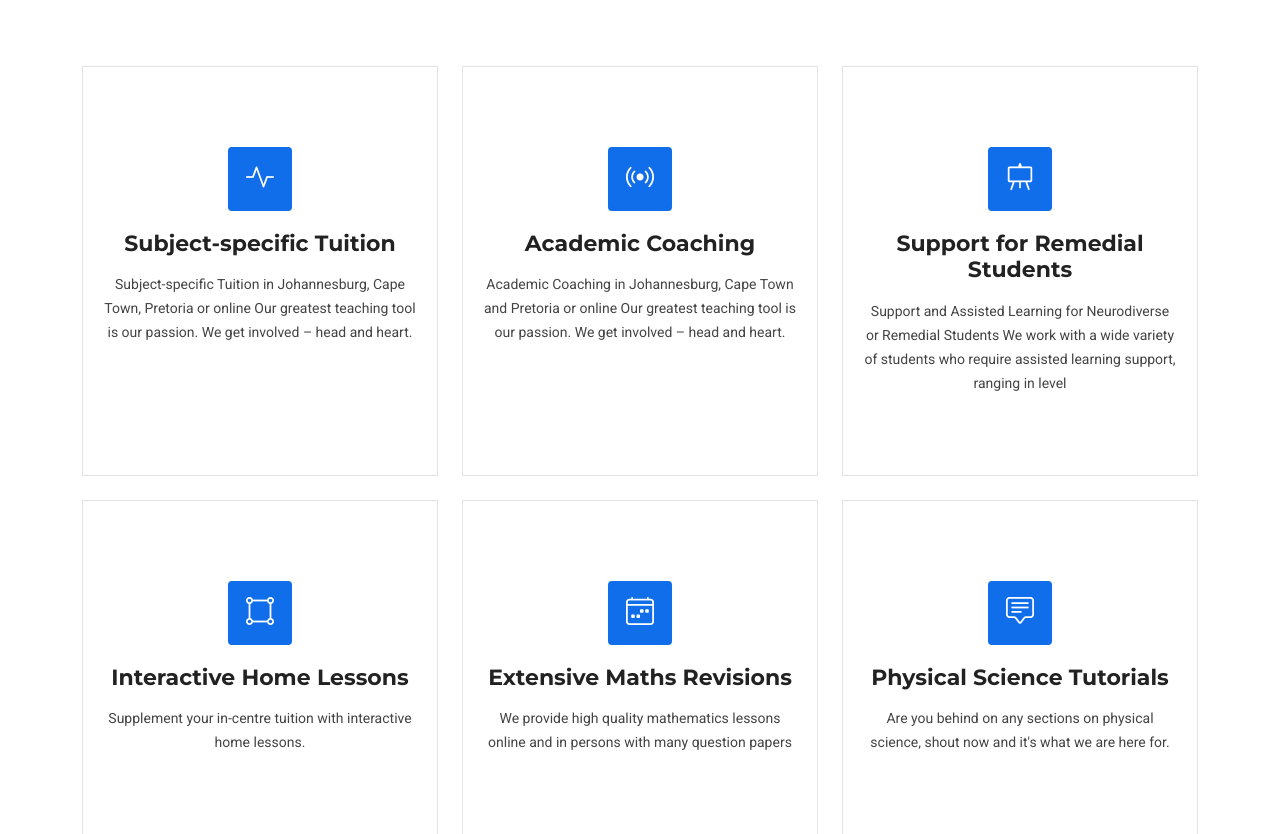
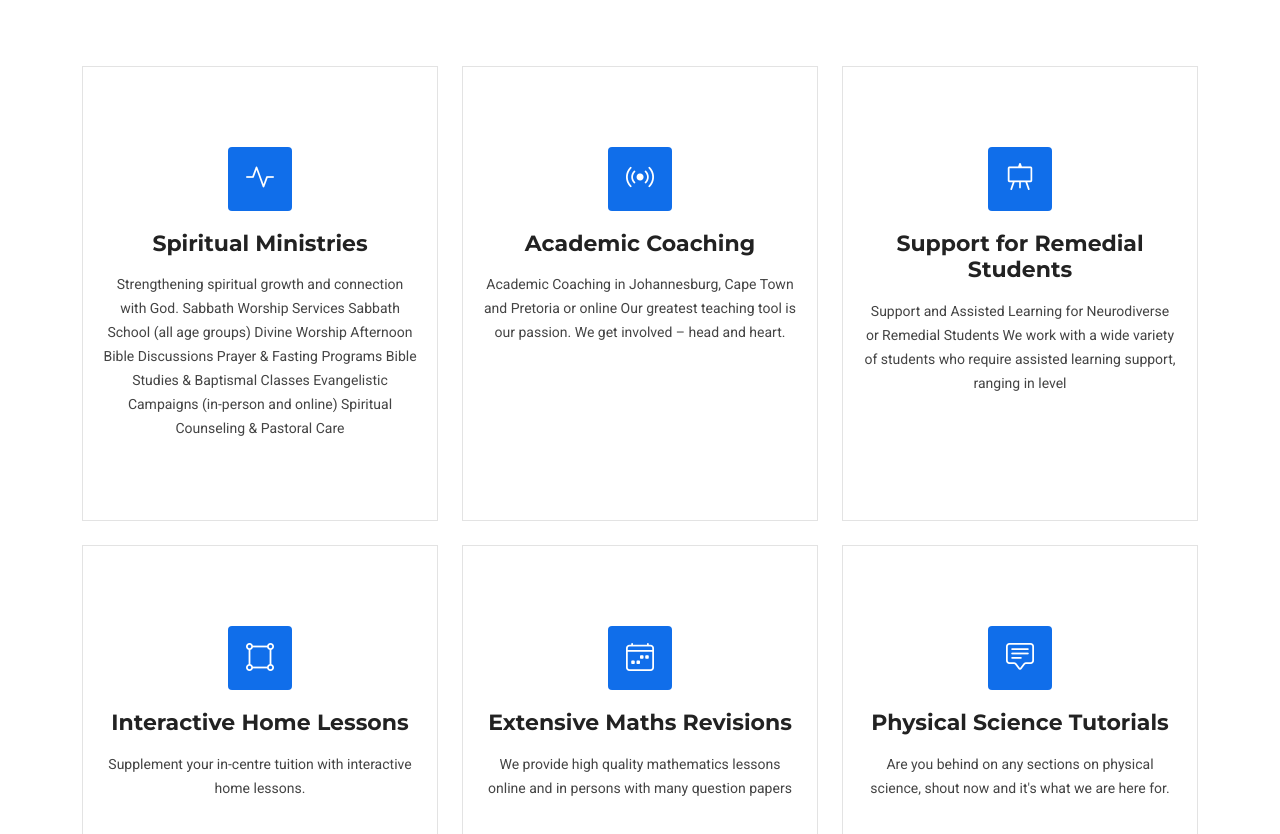
Before and after one commit to Carrington-dev/tshapfutshe, a Django app: page /en/services/ in a window 1280 px wide. Shown: the part 341-1175 px from the top of the page. Run offline with Django 5.2, Linux system fonts and the light colour scheme; some libraries are stand-ins or nearby versions.

Commit message:
Update services.html

```diff
--- a/templates/security/services.html
+++ b/templates/security/services.html
@@ -38,9 +38,27 @@
                 <i class="bi bi-activity"></i>
               </div>
               <a href="#" class="stretched-link">
-                <h3>Subject-specific Tuition</h3>
+                <h3>Spiritual Ministries</h3>
               </a>
-              <p>Subject-specific Tuition in Johannesburg, Cape Town, Pretoria or online Our greatest teaching tool is our passion. We get involved – head and heart.</p>
+              <p>
+                Strengthening spiritual growth and connection with God.
+
+Sabbath Worship Services
+
+Sabbath School (all age groups)
+
+Divine Worship
+
+Afternoon Bible Discussions
+
+Prayer & Fasting Programs
+
+Bible Studies & Baptismal Classes
+
+Evangelistic Campaigns (in-person and online)
+
+Spiritual Counseling & Pastoral Care
+              </p>
             </div>
           </div><!-- End Service Item -->
 
```
